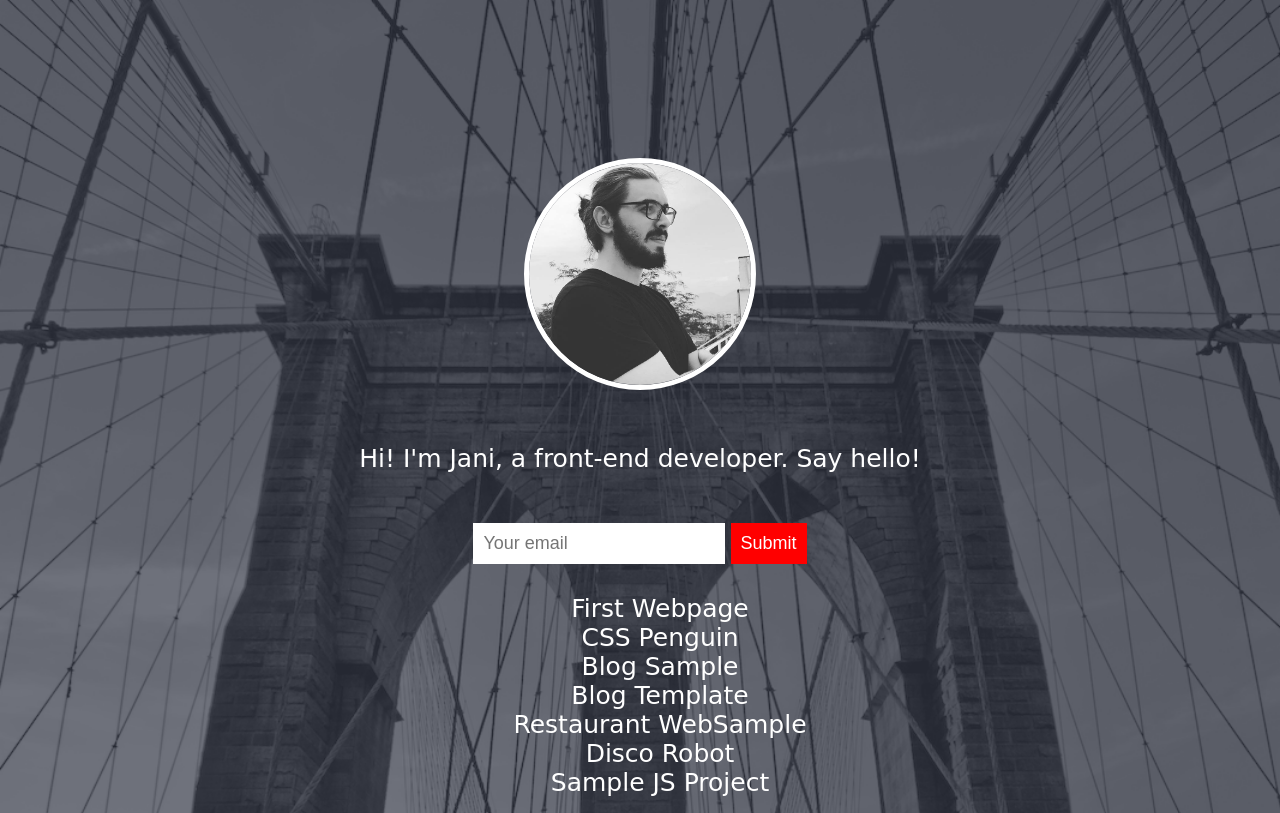
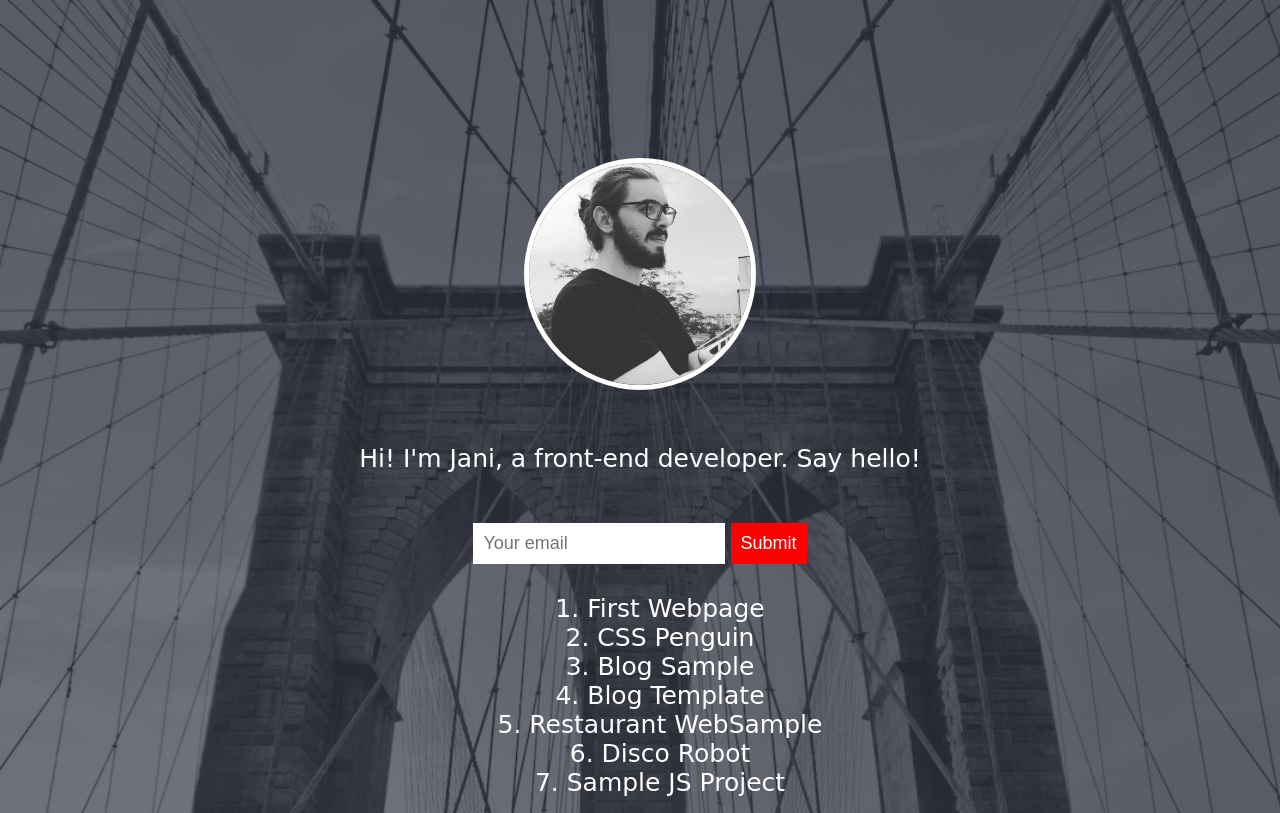
Before and after one commit to jan1hav/hello-world, a plain HTML site: page portfolio.html in a window 1280 px wide. Drawn offline with Linux system fonts and the light colour scheme.

Commit message:
Update portfolio.html

```diff
--- a/portfolio.html
+++ b/portfolio.html
@@ -57,13 +57,13 @@
   <input type="email" placeholder="Your email">
   <input type="submit">
   <ul>
-    <li><a href="https://jan1hav.github.io/projects/firstpage/catphotoapp.html" target="_blank">First Webpage</a></li>
-    <li><a href="https://jan1hav.github.io/projects/csspenguin/penguin.html" target="_blank">CSS Penguin</a></li>
-    <li><a href="https://jan1hav.github.io/projects/blogsample/blog.html" target="_blank">Blog Sample</a></li>
-    <li><a href="https://jan1hav.github.io/projects/blogtemplate/index.html" target="_blank">Blog Template</a></li>
-    <li><a href="https://jan1hav.github.io/projects/restaurant/index.html" target="_blank">Restaurant WebSample</a></li>
-    <li><a href="https://jan1hav.github.io/projects/robot/robot.html" target="_blank">Disco Robot</a></li>
-    <li><a href="https://jan1hav.github.io/projects/starterJs/projectA.html" target="_blank">Sample JS Project</a></li>
+    <li><a href="https://jan1hav.github.io/projects/firstpage/catphotoapp.html" target="_blank">1. First Webpage</a></li>
+    <li><a href="https://jan1hav.github.io/projects/csspenguin/penguin.html" target="_blank">2. CSS Penguin</a></li>
+    <li><a href="https://jan1hav.github.io/projects/blogsample/blog.html" target="_blank">3. Blog Sample</a></li>
+    <li><a href="https://jan1hav.github.io/projects/blogtemplate/index.html" target="_blank">4. Blog Template</a></li>
+    <li><a href="https://jan1hav.github.io/projects/restaurant/index.html" target="_blank">5. Restaurant WebSample</a></li>
+    <li><a href="https://jan1hav.github.io/projects/robot/robot.html" target="_blank">6. Disco Robot</a></li>
+    <li><a href="https://jan1hav.github.io/projects/starterJs/projectA.html" target="_blank">7. Sample JS Project</a></li>
   </ul>
 </body>
 </html>
```
